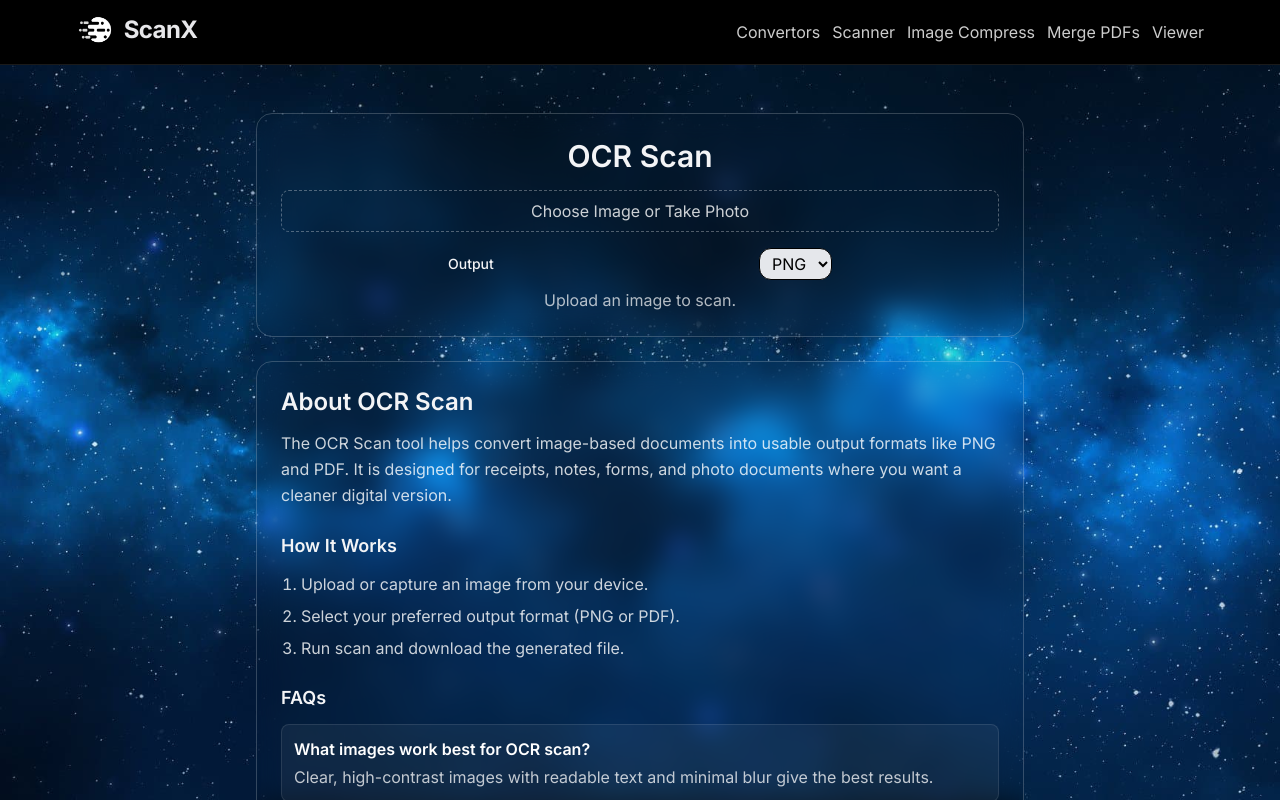
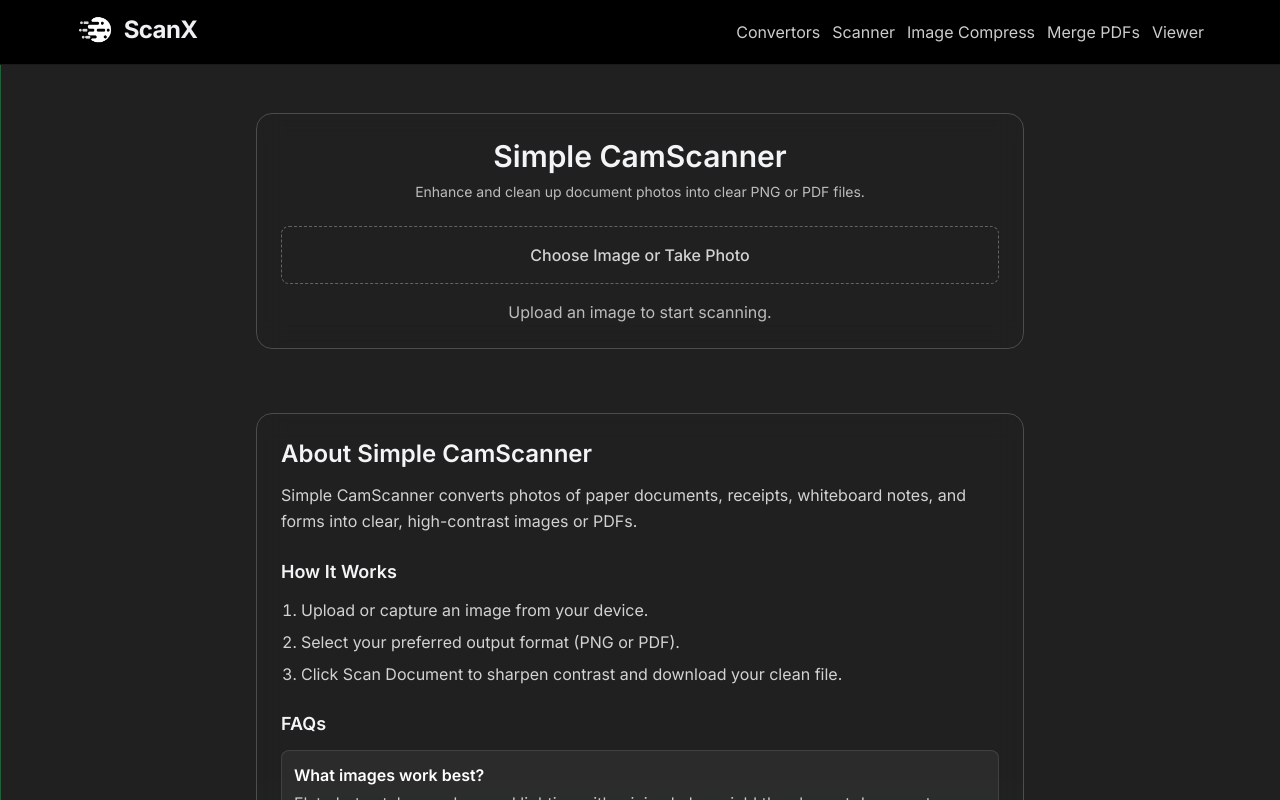
Before and after one commit to rajank18/ScanX_frontend, a React (Vite) app: page /scan in a window 1280 px wide. Shown: the top 800 px of the page. Built offline with nearby package versions, Linux system fonts and the light colour scheme.

Commit message:
feat: implement document scanner page and image format conversion utilities

```diff
--- a/src/components/PageInfoSection.jsx
+++ b/src/components/PageInfoSection.jsx
@@ -5,7 +5,7 @@
   faqs = [],
 }) {
   return (
-    <section className="w-full max-w-3xl mx-auto mt-6 backdrop-blur-md p-6 rounded-2xl border border-white/20 text-gray-100">
+    <section className="w-full max-w-3xl mx-auto mt-16 backdrop-blur-md p-6 rounded-2xl border border-white/20 text-gray-100">
       <h3 className="text-xl md:text-2xl font-semibold mb-3">{aboutTitle}</h3>
       <p className="text-white/80 leading-relaxed mb-6">{aboutText}</p>
 
--- a/src/index.css
+++ b/src/index.css
@@ -1,22 +1,41 @@
 @import "tailwindcss";
 
 :root {
-  --bg: #0b0b0c;
-  --card: #111214;
-  --text: #e7e7ea;
-  --muted: #a0a0a7;
-  --border: rgba(255,255,255,0.08);
+  --bg: #202020;
+  /* Deep dark black */
+  --card: #4c4c4c;
+  /* Slightly lighter black for card containers */
+  --text: #f0f0f4;
+  /* Clean white-gray text */
+  --muted: #90909a;
+  /* Soft muted text */
+  --border: rgba(255, 255, 255, 0.12);
+  /* Clean border */
+  --grid-line: rgba(34, 197, 94, 0.12);
+  /* Subtle green grid boxes */
+  --grid-major: rgba(34, 197, 94, 0.32);
+  /* Vibrant green line every 5th box */
 }
 
-html, body, #root {
+html,
+body,
+#root {
   height: 100%;
 }
 
 body {
   margin: 0;
   font-family: "Inter", ui-sans-serif, system-ui, -apple-system, Segoe UI, Roboto, Helvetica, Arial, "Apple Color Emoji", "Segoe UI Emoji";
-  background:
-    url('/src/assets/galaxy.jpg') center / cover no-repeat fixed;
+  background-color: var(--bg);
+  /* 24px graph paper grid with major accent lines every 120px */
+  background-image:
+    linear-gradient(to right, var(--grid-major) 1px, transparent 1px),
+    linear-gradient(to bottom, var(--grid-major) 1px, transparent 1px),
+    linear-gradient(to right, var(--grid-line) 1px, transparent 1px),
+    linear-gradient(to bottom, var(--grid-line) 1px, transparent 1px);
+  background-size: 120px 120px, 120px 120px, 24px 24px, 24px 24px;
+  background-position: -1px -1px;
+  background-attachment: fixed;
   color: var(--text);
 }
 
@@ -36,5 +55,5 @@
 }
 
 .elevate {
-  box-shadow: 0 10px 30px rgba(0,0,0,0.35);
+  box-shadow: 0 10px 30px rgba(0, 0, 0, 0.6), 0 0 20px rgba(34, 197, 94, 0.05);
 }
--- a/src/pages/Home.jsx
+++ b/src/pages/Home.jsx
@@ -19,7 +19,7 @@
       >
         <div
           className="card w-full h-full rounded-[16px] p-3 md:p-5 flex flex-col items-center justify-center"
-          style={{ background: "#021012" }}
+          style={{ background: "#102d25ff" }}
         >
           <div className="w-10 h-10 md:w-16 md:h-16 rounded-xl bg-white flex items-center justify-center border border-white/15">
             {icon}
@@ -59,7 +59,7 @@
             subtitle="All file conversions in one place"
             icon={<img src={mergeIcon} alt="Ultimate Converter" className="w-8 h-8 md:w-12 md:h-12" />}
           />
-          <FeatureCard to="/scan" title="OCR Scan" subtitle="Image → PDF/PNG" icon={<img src={scanIcon} alt="OCR Scan" className="w-8 h-8 md:w-12 md:h-12" />} />
+          <FeatureCard to="/scan" title="CamScanner" subtitle="Image → PDF/PNG" icon={<img src={scanIcon} alt="OCR Scan" className="w-8 h-8 md:w-12 md:h-12" />} />
           <FeatureCard to="/viewer" title="Ultimate Viewer" subtitle="View PDF/DOCX/Excel" icon={<img src={viewer} alt="Ultimate Viewer" className="w-8 h-8 md:w-12 md:h-12" />} />
 
           <FeatureCard to="/image-compress" title="Image Compress" subtitle="Optimize PNG/JPG" icon={<img src={imgCompressIcon} alt="Image Compress" className="w-8 h-8 md:w-12 md:h-12" />} />
--- a/src/pages/Scan.jsx
+++ b/src/pages/Scan.jsx
@@ -1,138 +1,190 @@
-import { useState } from "react";
-// ...existing code...
+import { useState, useEffect } from "react";
 import ScanPreview from "../components/ScanPreview";
 import SEO from "@/components/SEO";
 import PageInfoSection from "@/components/PageInfoSection";
 import { apiFetch } from "@/lib/api";
 
-export default function Scan() {
+export default function SimpleCamScanner() {
   const [image, setImage] = useState(null);
+  const [previewUrl, setPreviewUrl] = useState(null);
   const [scannedBlobUrl, setScannedBlobUrl] = useState(null);
   const [format, setFormat] = useState("png");
   const [isLoading, setIsLoading] = useState(false);
   const [errorMessage, setErrorMessage] = useState("");
 
+  // Safely manage local image preview state
+  const handleImageChange = (e) => {
+    const file = e.target.files?.[0];
+    if (file) {
+      if (previewUrl) URL.revokeObjectURL(previewUrl);
+      if (scannedBlobUrl) URL.revokeObjectURL(scannedBlobUrl);
+
+      setImage(file);
+      setPreviewUrl(URL.createObjectURL(file));
+      setScannedBlobUrl(null);
+      setErrorMessage("");
+    }
+  };
+
   const handleScan = async () => {
     if (!image) return;
+
     const formData = new FormData();
     formData.append("image", image);
-    formData.append("format", format === "pdf" ? "pdf" : "");
+    formData.append("format", format);
+
     try {
       setIsLoading(true);
       setErrorMessage("");
-      const res = await apiFetch("/scan", { method: "POST", body: formData });
+
+      const res = await apiFetch("/scan", {
+        method: "POST",
+        body: formData,
+      });
+
       if (!res.ok) {
         const text = await res.text();
-        throw new Error(text || `Request failed with ${res.status}`);
+        throw new Error(text || `Request failed with status ${res.status}`);
       }
+
       const blob = await res.blob();
       const objectUrl = URL.createObjectURL(blob);
+
       setScannedBlobUrl((prev) => {
         if (prev) URL.revokeObjectURL(prev);
         return objectUrl;
       });
     } catch (err) {
-      setErrorMessage(err instanceof Error ? err.message : "Failed to scan");
+      setErrorMessage(
+        err instanceof Error ? err.message : "Failed to scan document"
+      );
     } finally {
       setIsLoading(false);
     }
   };
 
+  // Clean up Object URLs when unmounting component
+  useEffect(() => {
+    return () => {
+      if (previewUrl) URL.revokeObjectURL(previewUrl);
+      if (scannedBlobUrl) URL.revokeObjectURL(scannedBlobUrl);
+    };
+  }, [previewUrl, scannedBlobUrl]);
+
   return (
     <>
       <SEO
-        title="Free OCR Scanner - Convert Images to PDF or PNG"
-        description="Free online OCR scanner tool. Upload images and convert them to PDF or PNG format with optical character recognition. Fast, secure, and works in your browser."
-        keywords="ocr scanner, image to pdf, image to png, online scanner, document scanner, scanx ocr"
+        title="Simple CamScanner - Convert Images to Clean Documents"
+        description="Free online document scanner tool. Upload photos of notes or receipts and clean them up into PNG or PDF format."
+        keywords="camscanner, document scanner, scan image to pdf, image to png scanner, simple camscanner"
         canonical="/scan"
       />
+
       <div className="w-full max-w-3xl mx-auto text-gray-100 backdrop-blur-md p-6 rounded-2xl border border-white/20 text-center">
-        <h2 className="text-2xl md:text-3xl font-semibold mb-4">OCR Scan</h2>
-      <label className="block w-full mb-4 p-2 border border-dashed border-white/30 rounded-lg text-center cursor-pointer hover:bg-white/10">
-        <span className="text-white/80">Choose Image or Take Photo</span>
+        <h2 className="text-2xl md:text-3xl font-semibold mb-2">
+          Simple CamScanner
+        </h2>
+        <p className="text-white/70 mb-6 text-sm">
+          Enhance and clean up document photos into clear PNG or PDF files.
+        </p>
+
+        {/* File Upload Zone */}
+        <label className="block w-full mb-4 p-4 border border-dashed border-white/30 rounded-lg text-center cursor-pointer hover:bg-white/10 transition">
+          <span className="text-white/80 font-medium">
+            Choose Image or Take Photo
+          </span>
           <input
             type="file"
             accept="image/*"
-          onChange={e => {
-            const file = e.target.files[0];
-            if (file) setImage(file);
-          }}
+            onChange={handleImageChange}
             className="hidden"
           />
         </label>
-      {image && (
-        <div className="flex flex-col md:flex-row gap-6 items-center justify-center mb-4">
-          <div className="flex flex-col items-center">
-            <span className="text-sm text-white/70 mb-1">Original</span>
+
+        {/* Upload Preview */}
+        {image && previewUrl && (
+          <div className="flex flex-col items-center justify-center mb-6">
+            <span className="text-sm text-white/70 mb-2">Original Document</span>
             <img
-              src={URL.createObjectURL(image)}
-              alt="preview"
-              className="w-50 max-w-xs h-auto rounded-md shadow-md object-contain"
+              src={previewUrl}
+              alt="Uploaded document preview"
+              className="max-w-xs max-h-60 h-auto rounded-md shadow-md object-contain border border-white/10"
             />
           </div>
-          {/* {scannedBlobUrl && format === "png" && (
-            <div className="flex flex-col items-center">
-              <span className="text-sm text-white/70 mb-1">Scanned</span>
-              <img
-                src={scannedBlobUrl}
-                alt="scanned"
-                className="w-full max-w-xs h-auto rounded-md shadow-md object-contain"
-              />
+        )}
+
+        {/* Scan Actions & Format Picker */}
+        {image && (
+          <div className="flex flex-col sm:flex-row gap-4 items-center justify-center mb-6 max-w-md mx-auto">
+            <div className="flex items-center gap-2 w-full sm:w-auto">
+              <label htmlFor="format" className="text-sm font-medium whitespace-nowrap">
+                Output:
+              </label>
+              <select
+                id="format"
+                className="border rounded-lg px-3 py-2 bg-gray-100 text-black font-medium focus:outline-none w-full"
+                value={format}
+                onChange={(e) => setFormat(e.target.value)}
+              >
+                <option value="png">PNG Image</option>
+                <option value="pdf">PDF Document</option>
+              </select>
             </div>
-          )} */}
-        </div>
-      )}
-      {image && (
-        <div className="flex flex-col gap-4 items-center mt-4">
+
             <button
               onClick={handleScan}
               disabled={isLoading}
-            className="w-full px-4 py-2 bg-blue-700 text-white rounded-md hover:bg-blue-800 disabled:opacity-60"
+              className="w-full sm:w-auto px-6 py-2 bg-blue-600 text-white rounded-lg hover:bg-blue-700 disabled:opacity-60 font-semibold transition"
             >
-            {isLoading ? "Scanning..." : "Scan"}
+              {isLoading ? "Scanning..." : "Scan Document"}
             </button>
           </div>
         )}
-      <div className="flex items-center justify-between mt-4 max-w-sm mx-auto">
-        <label className="text-sm font-medium" htmlFor="format">Output</label>
-        <select
-          id="format"
-          className="border rounded-xl px-2 py-1 bg-gray-200 text-black"
-          value={format}
-          onChange={(e) => setFormat(e.target.value)}
-        >
-          <option value="png">PNG</option>
-          <option value="pdf">PDF</option>
-        </select>
+
+        {errorMessage && (
+          <p className="mt-2 text-sm text-red-400 bg-red-400/10 p-3 rounded-lg">
+            {errorMessage}
+          </p>
+        )}
+
+        {/* Output Preview */}
+        {scannedBlobUrl && (
+          <div className="mt-6">
+            <ScanPreview
+              scannedBlobUrl={scannedBlobUrl}
+              format={format}
+              filename={image?.name}
+            />
           </div>
-      {errorMessage && <p className="mt-2 text-sm text-red-400">{errorMessage}</p>}
-      {/* Always show ScanPreview for both PNG and PDF, but only show image preview for PNG inside ScanPreview */}
-      {scannedBlobUrl && (
-        <ScanPreview scannedBlobUrl={scannedBlobUrl} format={format} />
         )}
-      {isLoading && <div className="mt-2 text-green-400">Scanning...</div>}
-      {!image && <p className="mt-2 text-white/70">Upload an image to scan.</p>}
+
+        {!image && (
+          <p className="mt-4 text-white/70">
+            Upload an image to start scanning.
+          </p>
+        )}
       </div>
+
       <PageInfoSection
-        aboutTitle="About OCR Scan"
-        aboutText="The OCR Scan tool helps convert image-based documents into usable output formats like PNG and PDF. It is designed for receipts, notes, forms, and photo documents where you want a cleaner digital version."
+        aboutTitle="About Simple CamScanner"
+        aboutText="Simple CamScanner converts photos of paper documents, receipts, whiteboard notes, and forms into clear, high-contrast images or PDFs."
         howItWorks={[
           "Upload or capture an image from your device.",
           "Select your preferred output format (PNG or PDF).",
-          "Run scan and download the generated file.",
+          "Click Scan Document to sharpen contrast and download your clean file.",
         ]}
         faqs={[
           {
-            question: "What images work best for OCR scan?",
-            answer: "Clear, high-contrast images with readable text and minimal blur give the best results.",
+            question: "What images work best?",
+            answer: "Flat photos taken under good lighting with minimal glare yield the clearest document scans.",
           },
           {
-            question: "Can I scan photos from mobile?",
-            answer: "Yes, you can upload images from phone camera or gallery directly in the browser.",
+            question: "Can I scan photos on mobile?",
+            answer: "Yes, you can upload directly from your mobile camera or photo gallery.",
           },
           {
             question: "Can I output as PDF?",
-            answer: "Yes, choose PDF in the output dropdown before running scan.",
+            answer: "Yes, choose PDF in the output dropdown before scanning.",
           },
         ]}
       />
--- a/src/pages/convertor/JpgToPng.jsx
+++ b/src/pages/convertor/JpgToPng.jsx
@@ -1,28 +1,20 @@
-import { useState } from "react";
+import { useState, useEffect } from "react";
 import SEO from "@/components/SEO";
-import browserImageCoverter from "browser-image-converter";
 
+// Native conversion: Decodes image file directly and draws to canvas
 async function convertImageBlob(file, outputMimeType) {
-  const sourceUrl = URL.createObjectURL(file);
-  try {
-    const base64 = await browserImageCoverter.getImageBase64FromUrl(sourceUrl);
-    const dataUrl = `data:${file.type || "image/jpeg"};base64,${base64}`;
-
-    const image = await new Promise((resolve, reject) => {
-      const img = new Image();
-      img.onload = () => resolve(img);
-      img.onerror = () => reject(new Error("Failed to decode image"));
-      img.src = dataUrl;
-    });
+  const imageBitmap = await createImageBitmap(file);
 
   const canvas = document.createElement("canvas");
-    canvas.width = image.width;
-    canvas.height = image.height;
+  canvas.width = imageBitmap.width;
+  canvas.height = imageBitmap.height;
+
   const ctx = canvas.getContext("2d");
   if (!ctx) {
     throw new Error("Failed to initialize canvas context");
   }
-    ctx.drawImage(image, 0, 0);
+
+  ctx.drawImage(imageBitmap, 0, 0);
 
   return await new Promise((resolve, reject) => {
     canvas.toBlob((blob) => {
@@ -33,21 +25,24 @@
       resolve(blob);
     }, outputMimeType);
   });
-  } finally {
-    URL.revokeObjectURL(sourceUrl);
-  }
 }
 
 export default function JpgToPng() {
   const [image, setImage] = useState(null);
+  const [previewUrl, setPreviewUrl] = useState(null);
   const [pngBlobUrl, setPngBlobUrl] = useState(null);
   const [isLoading, setIsLoading] = useState(false);
   const [errorMessage, setErrorMessage] = useState("");
 
+  // Handle file selection and manage preview Blob URL safely
   const handleImageSelect = (e) => {
-    const selectedFile = e.target.files[0];
+    const selectedFile = e.target.files?.[0];
     if (selectedFile) {
+      if (previewUrl) URL.revokeObjectURL(previewUrl);
+      if (pngBlobUrl) URL.revokeObjectURL(pngBlobUrl);
+
       setImage(selectedFile);
+      setPreviewUrl(URL.createObjectURL(selectedFile));
       setPngBlobUrl(null);
       setErrorMessage("");
     }
@@ -58,18 +53,30 @@
     try {
       setIsLoading(true);
       setErrorMessage("");
+
       const blob = await convertImageBlob(image, "image/png");
       const objectUrl = URL.createObjectURL(blob);
+
       setPngBlobUrl((prev) => {
         if (prev) URL.revokeObjectURL(prev);
         return objectUrl;
       });
     } catch (err) {
-      setErrorMessage(err instanceof Error ? err.message : "Failed to convert");
+      setErrorMessage(
+        err instanceof Error ? err.message : "Failed to convert image"
+      );
     } finally {
       setIsLoading(false);
     }
   };
+
+  // Clean up Object URLs when the component unmounts
+  useEffect(() => {
+    return () => {
+      if (previewUrl) URL.revokeObjectURL(previewUrl);
+      if (pngBlobUrl) URL.revokeObjectURL(pngBlobUrl);
+    };
+  }, [previewUrl, pngBlobUrl]);
 
   return (
     <>
@@ -81,7 +88,10 @@
       />
       <div className="w-full max-w-3xl mx-auto text-gray-100 backdrop-blur-md p-6 rounded-2xl border border-white/20 text-center">
         <h2 className="text-2xl md:text-3xl font-semibold mb-4">JPG to PNG</h2>
-        <p className="text-white/70 mb-6">Upload a JPG/JPEG image to convert it to PNG format with transparency support.</p>
+        <p className="text-white/70 mb-6">
+          Upload a JPG/JPEG image to convert it to PNG format with transparency
+          support.
+        </p>
 
         <label className="block w-full mb-4 p-4 border border-dashed border-white/30 rounded-lg text-center cursor-pointer hover:bg-white/10 transition">
           <span className="text-white/80">Choose JPG Image</span>
@@ -93,12 +103,18 @@
           />
         </label>
 
-        {image && (
+        {image && previewUrl && (
           <div className="mb-4">
             <div className="flex justify-center mb-3">
-              <img src={URL.createObjectURL(image)} alt="preview" className="max-w-xs h-auto rounded-lg shadow-md" />
+              <img
+                src={previewUrl}
+                alt="preview"
+                className="max-w-xs h-auto rounded-lg shadow-md"
+              />
             </div>
-            <p className="text-sm text-white/70">Selected: <span className="font-semibold">{image.name}</span></p>
+            <p className="text-sm text-white/70">
+              Selected: <span className="font-semibold">{image.name}</span>
+            </p>
           </div>
         )}
 
@@ -120,7 +136,7 @@
           <div className="flex flex-col items-center">
             <a
               href={pngBlobUrl}
-              download="converted.png"
+              download={`${image?.name ? image.name.replace(/\.[^/.]+$/, "") : "converted"}.png`}
               className="px-6 py-2 bg-black text-gray-100 rounded-lg hover:bg-gray-800 transition font-semibold"
             >
               Download PNG
@@ -128,7 +144,11 @@
           </div>
         )}
 
-        {!image && <p className="mt-4 text-white/70">Upload a JPG image to get started.</p>}
+        {!image && (
+          <p className="mt-4 text-white/70">
+            Upload a JPG image to get started.
+          </p>
+        )}
       </div>
     </>
   );
--- a/src/pages/convertor/PngToJpg.jsx
+++ b/src/pages/convertor/PngToJpg.jsx
@@ -1,32 +1,23 @@
-import { useState } from "react";
+import { useState, useEffect } from "react";
 import SEO from "@/components/SEO";
-import browserImageCoverter from "browser-image-converter";
 
+// Native conversion: Decodes image directly and handles white background for PNG transparency
 async function convertImageBlob(file, outputMimeType, quality = 0.9) {
-  const sourceUrl = URL.createObjectURL(file);
-  try {
-    const base64 = await browserImageCoverter.getImageBase64FromUrl(sourceUrl);
-    const dataUrl = `data:${file.type || "image/png"};base64,${base64}`;
-
-    const image = await new Promise((resolve, reject) => {
-      const img = new Image();
-      img.onload = () => resolve(img);
-      img.onerror = () => reject(new Error("Failed to decode image"));
-      img.src = dataUrl;
-    });
+  const imageBitmap = await createImageBitmap(file);
 
   const canvas = document.createElement("canvas");
-    canvas.width = image.width;
-    canvas.height = image.height;
+  canvas.width = imageBitmap.width;
+  canvas.height = imageBitmap.height;
+
   const ctx = canvas.getContext("2d");
   if (!ctx) {
     throw new Error("Failed to initialize canvas context");
   }
 
-    // Fill background white before exporting JPEG to avoid black alpha areas.
+  // Fill background white before exporting JPEG to avoid black alpha areas
   ctx.fillStyle = "#ffffff";
   ctx.fillRect(0, 0, canvas.width, canvas.height);
-    ctx.drawImage(image, 0, 0);
+  ctx.drawImage(imageBitmap, 0, 0);
 
   return await new Promise((resolve, reject) => {
     canvas.toBlob(
@@ -41,21 +32,23 @@
       quality
     );
   });
-  } finally {
-    URL.revokeObjectURL(sourceUrl);
-  }
 }
 
 export default function PngToJpg() {
   const [image, setImage] = useState(null);
+  const [previewUrl, setPreviewUrl] = useState(null);
   const [jpgBlobUrl, setJpgBlobUrl] = useState(null);
   const [isLoading, setIsLoading] = useState(false);
   const [errorMessage, setErrorMessage] = useState("");
 
   const handleImageSelect = (e) => {
-    const selectedFile = e.target.files[0];
+    const selectedFile = e.target.files?.[0];
     if (selectedFile) {
+      if (previewUrl) URL.revokeObjectURL(previewUrl);
+      if (jpgBlobUrl) URL.revokeObjectURL(jpgBlobUrl);
+
       setImage(selectedFile);
+      setPreviewUrl(URL.createObjectURL(selectedFile));
       setJpgBlobUrl(null);
       setErrorMessage("");
     }
@@ -66,18 +59,30 @@
     try {
       setIsLoading(true);
       setErrorMessage("");
+
       const blob = await convertImageBlob(image, "image/jpeg", 0.9);
       const objectUrl = URL.createObjectURL(blob);
+
       setJpgBlobUrl((prev) => {
         if (prev) URL.revokeObjectURL(prev);
         return objectUrl;
       });
     } catch (err) {
-      setErrorMessage(err instanceof Error ? err.message : "Failed to convert");
+      setErrorMessage(
+        err instanceof Error ? err.message : "Failed to convert image"
+      );
     } finally {
       setIsLoading(false);
     }
   };
+
+  // Clean up Object URLs on unmount to prevent memory leaks
+  useEffect(() => {
+    return () => {
+      if (previewUrl) URL.revokeObjectURL(previewUrl);
+      if (jpgBlobUrl) URL.revokeObjectURL(jpgBlobUrl);
+    };
+  }, [previewUrl, jpgBlobUrl]);
 
   return (
     <>
@@ -89,7 +94,9 @@
       />
       <div className="w-full max-w-3xl mx-auto text-gray-100 backdrop-blur-md p-6 rounded-2xl border border-white/20 text-center">
         <h2 className="text-2xl md:text-3xl font-semibold mb-4">PNG to JPG</h2>
-        <p className="text-white/70 mb-6">Upload a PNG image to convert it to JPG/JPEG format with compression.</p>
+        <p className="text-white/70 mb-6">
+          Upload a PNG image to convert it to JPG/JPEG format with compression.
+        </p>
 
         <label className="block w-full mb-4 p-4 border border-dashed border-white/30 rounded-lg text-center cursor-pointer hover:bg-white/10 transition">
           <span className="text-white/80">Choose PNG Image</span>
@@ -101,12 +108,18 @@
           />
         </label>
 
-        {image && (
+        {image && previewUrl && (
           <div className="mb-4">
             <div className="flex justify-center mb-3">
-              <img src={URL.createObjectURL(image)} alt="preview" className="max-w-xs h-auto rounded-lg shadow-md" />
+              <img
+                src={previewUrl}
+                alt="preview"
+                className="max-w-xs h-auto rounded-lg shadow-md"
+              />
             </div>
-            <p className="text-sm text-white/70">Selected: <span className="font-semibold">{image.name}</span></p>
+            <p className="text-sm text-white/70">
+              Selected: <span className="font-semibold">{image.name}</span>
+            </p>
           </div>
         )}
 
@@ -128,7 +141,7 @@
           <div className="flex flex-col items-center">
             <a
               href={jpgBlobUrl}
-              download="converted.jpg"
+              download={`${image?.name ? image.name.replace(/\.[^/.]+$/, "") : "converted"}.jpg`}
               className="px-6 py-2 bg-black text-gray-100 rounded-lg hover:bg-gray-800 transition font-semibold"
             >
               Download JPG
@@ -136,7 +149,11 @@
           </div>
         )}
 
-        {!image && <p className="mt-4 text-white/70">Upload a PNG image to get started.</p>}
+        {!image && (
+          <p className="mt-4 text-white/70">
+            Upload a PNG image to get started.
+          </p>
+        )}
       </div>
     </>
   );
```
Lines whose indentation alone changed are shown as unchanged.
